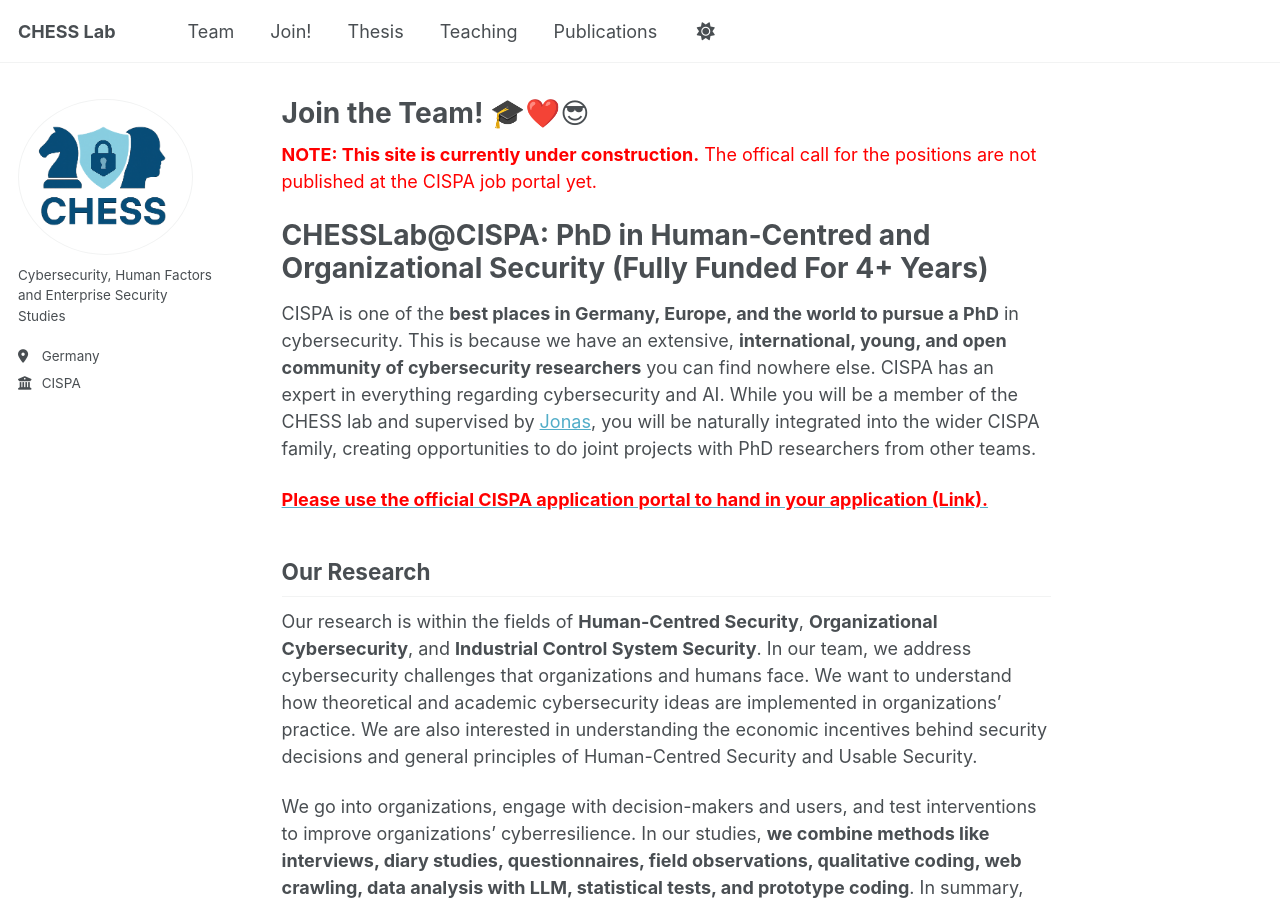
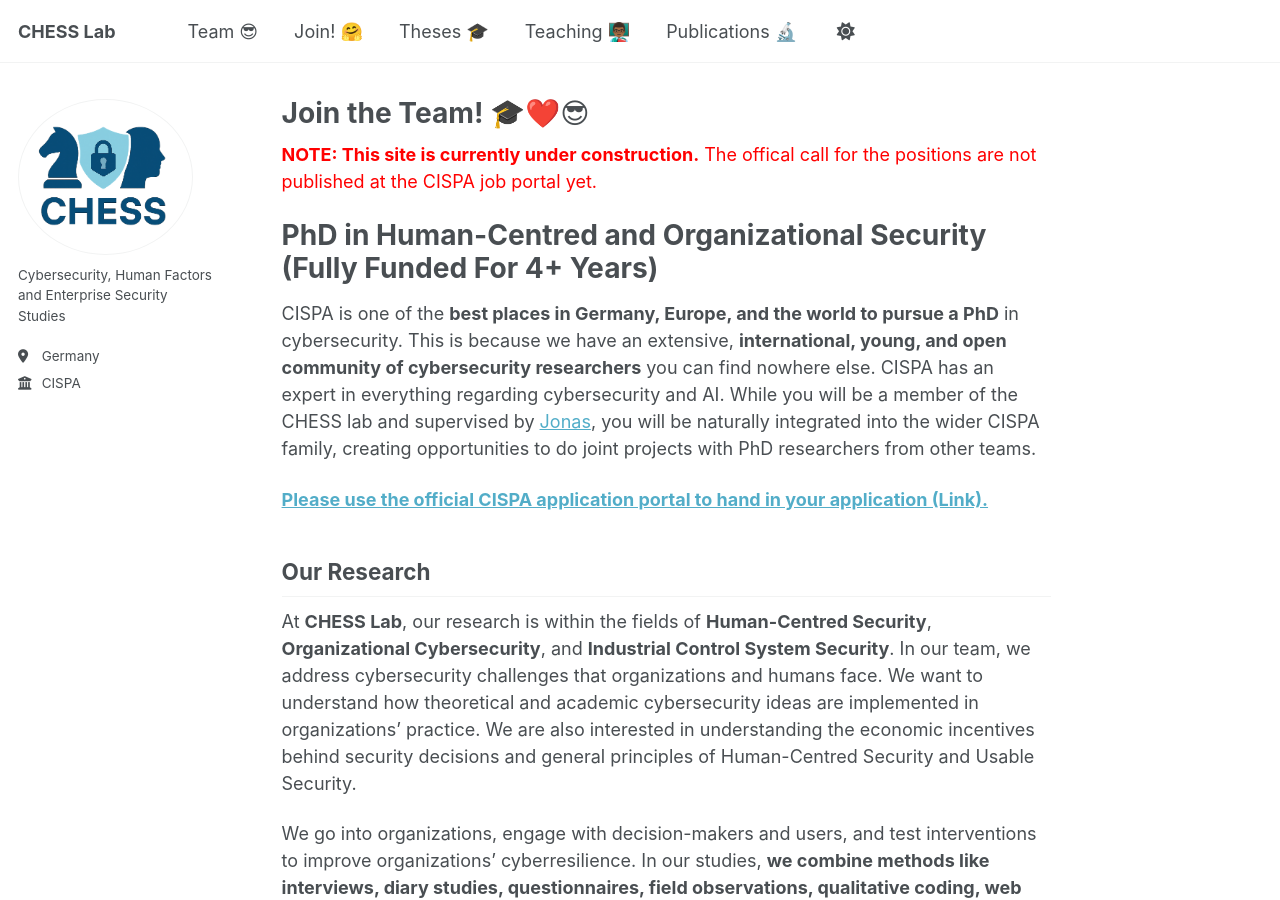
Before and after one commit to chessslab/chessslab.github.io, a Jekyll site: the page built from _pages/join.md, in a window 1280 px wide and 900 px high. Built offline with Jekyll 4.4.1, drawn with Linux system fonts in a browser that asks for light colours.

Commit message:
some fixes and upgrades.

```diff
--- a/_data/navigation.yml
+++ b/_data/navigation.yml
@@ -9,17 +9,17 @@
 
 main:
 
-  - title: "Team"
+  - title: "Team 😎"
     url: /team/
 
-  - title: "Join!"
+  - title: "Join! 🤗"
     url: /join/
 
-  - title: "Thesis"
+  - title: "Theses 🎓"
     url: /thesis/
 
-  - title: "Teaching"
+  - title: "Teaching 👨🏾‍🏫"
     url: /teaching/
 
-  - title: "Publications"
+  - title: "Publications 🔬"
     url: /publications/
--- a/_pages/join.md
+++ b/_pages/join.md
@@ -6,14 +6,14 @@
 
 <span style="color:red">__NOTE: This site is currently under construction.__ The offical call for the positions are not published at the CISPA job portal yet.</span>
 
-# CHESSLab@CISPA: PhD in Human-Centred and Organizational Security (Fully Funded For 4+ Years)
+# PhD in Human-Centred and Organizational Security (Fully Funded For 4+ Years)
 
 CISPA is one of the __best places in Germany, Europe, and the world to pursue a PhD__ in cybersecurity. This is because we have an extensive, __international, young, and open community of cybersecurity researchers__ you can find nowhere else. CISPA has an expert in everything regarding cybersecurity and AI. While you will be a member of the CHESS lab and supervised by [Jonas](/team/), you will be naturally integrated into the wider CISPA family, creating opportunities to do joint projects with PhD researchers from other teams.
 
-[<span style="color:red">__Please use the official CISPA application portal to hand in your application (Link).__</span>](https://jobs.cispa.saarland/de_DE/jobs)
+[__Please use the official CISPA application portal to hand in your application (Link).__](https://jobs.cispa.saarland/de_DE/jobs)
 
 ## Our Research
-Our research is within the fields of __Human-Centred Security__, __Organizational Cybersecurity__, and __Industrial Control System Security__. In our team, we address cybersecurity challenges that organizations and humans face. We want to understand how theoretical and academic cybersecurity ideas are implemented in organizations' practice. We are also interested in understanding the economic incentives behind security decisions and general principles of Human-Centred Security and Usable Security.
+At __CHESS Lab__, our research is within the fields of __Human-Centred Security__, __Organizational Cybersecurity__, and __Industrial Control System Security__. In our team, we address cybersecurity challenges that organizations and humans face. We want to understand how theoretical and academic cybersecurity ideas are implemented in organizations' practice. We are also interested in understanding the economic incentives behind security decisions and general principles of Human-Centred Security and Usable Security.
 
 We go into organizations, engage with decision-makers and users, and test interventions to improve organizations' cyberresilience. In our studies, __we combine methods like interviews, diary studies, questionnaires, field observations, qualitative coding, web crawling, data analysis with LLM, statistical tests, and prototype coding__. In summary, our work is highly interdisciplinary.
 
@@ -54,4 +54,4 @@
 * _Information for international applicants: The freedom of research and teaching is written deep into the German constitution. We live in a time when researchers in other countries are under immense pressure from their governments. However, no one is interfering with our research in Germany and at CISPA. Our team can pursue exactly the type of research we like, which regularly leads to constructive critiques of managers, policy makers, and security vendors, but without the danger of retaliation. 🦾_
 
 
-<button style="display: table; margin: 0 auto;" name="button" onclick="https://jobs.cispa.saarland/de_DE/jobs">__Apply Now__</span></button>
+## [__Apply Now__](https://jobs.cispa.saarland/de_DE/jobs)
```
Also changed, not shown: _pages/about.md (+2 -2 lines).
